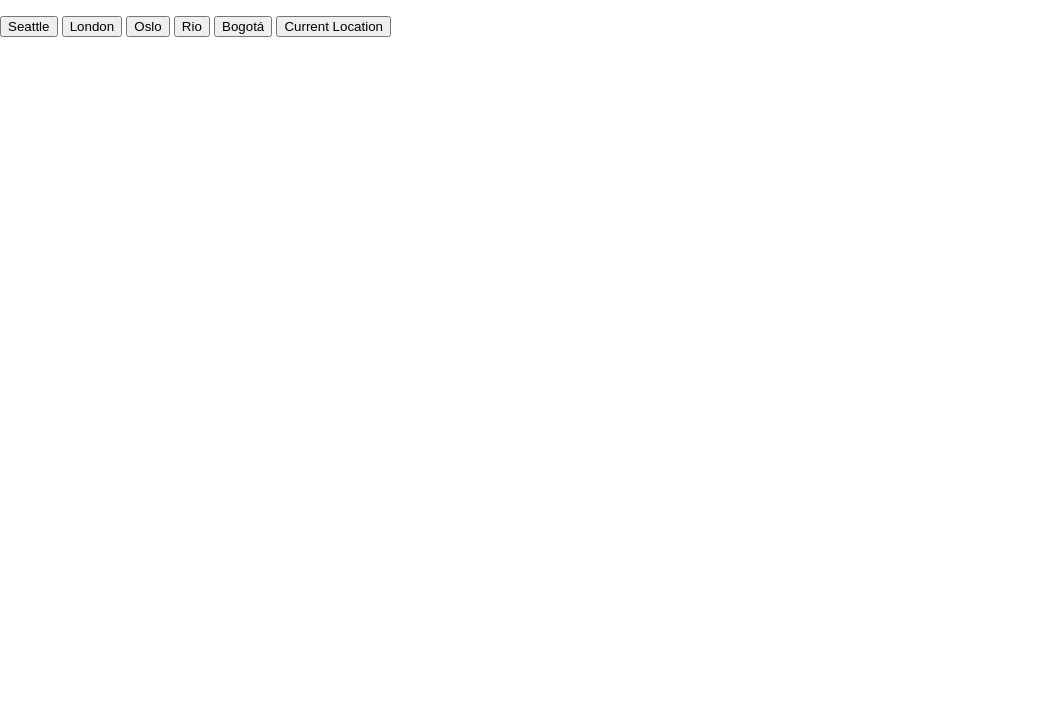
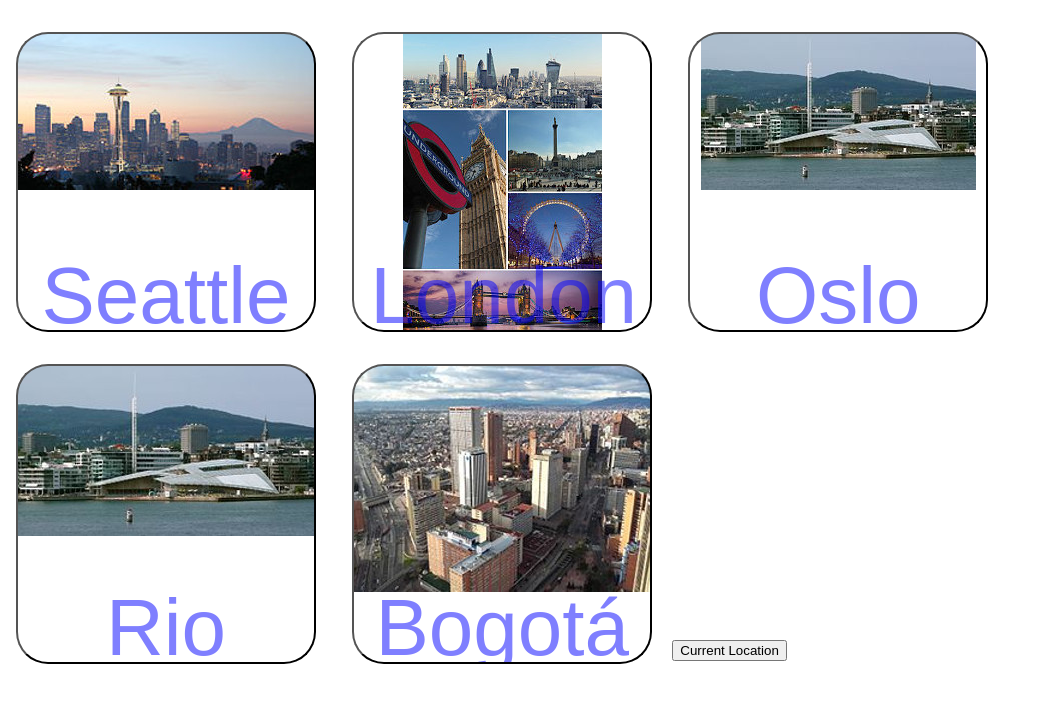
Before and after one commit to BScottHenderson/WonderWeather, a plain HTML site: page index.html in a window 1280 px wide. Shown: the whole page, without its empty margins (0-1051 px from the left). Drawn offline with Linux system fonts and the light colour scheme.

Commit message:
Add background image for city weather buttons.

```diff
--- a/css/weather.scss
+++ b/css/weather.scss
@@ -16,9 +16,14 @@ img {
   margin: $margin;
 }
 
-.weather-button {
+.city-weather-button {
+  width: 300px;
+  height: 300px;
+
   margin: $margin;
   padding: $padding;
+  border-radius: 2rem;
+  overflow: hidden;
 
   &:hover,
   &:active,
@@ -27,3 +32,32 @@ img {
     outline: none;
   }
 }
+
+.city-weather-button div {
+  font-size: 5rem;
+  color: blue;
+  opacity: 0.5;
+  padding-top: 200px;
+}
+
+button[name='seattle'] {
+  background: transparent url(map-get($cityImgMap, 'seattle')) no-repeat top;
+}
+button[name='london'] {
+  background: transparent url(map-get($cityImgMap, 'london')) no-repeat top;
+}
+button[name='oslo'] {
+  background: transparent url(map-get($cityImgMap, 'oslo')) no-repeat top;
+}
+button[name='rio'] {
+  background: transparent url(map-get($cityImgMap, 'rio')) no-repeat top;
+}
+button[name='bogota'] {
+  background: transparent url(map-get($cityImgMap, 'bogota')) no-repeat top;
+}
+
+// @each $city, $cityImg in $cityImgMap {
+//   button[name=#($city)] {
+//     background: transparent url(#($cityImg) no-repeat top;
+//   }
+// }
```
Also changed, not shown: css/weather.css, 1 other file.
